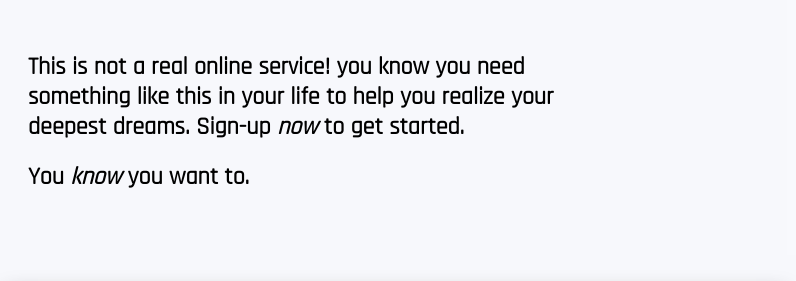
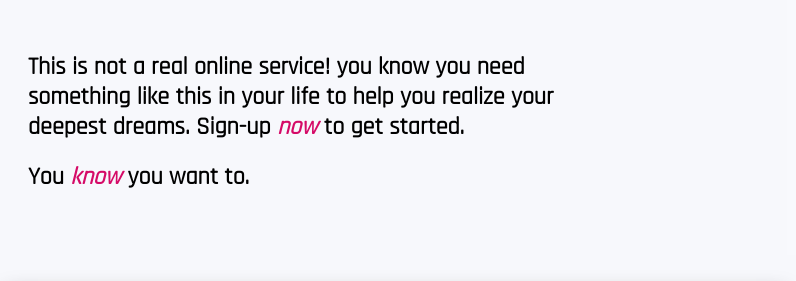
Before and after one commit to bennyfreemantle/The-Odin-Project-Sign-Up-Form, a plain HTML site: page index.html in a window 1280 px wide. Shown: the top 281 px of the page, 484-1280 px from the left. Drawn offline with Linux system fonts and the light colour scheme.

Commit message:
highlighted italic text

```diff
--- a/css/helper.css
+++ b/css/helper.css
@@ -1,5 +1,6 @@
 .italic {
   font-style: italic;
+  color: rgb(213, 10, 103);
 }
 
 a,
```
